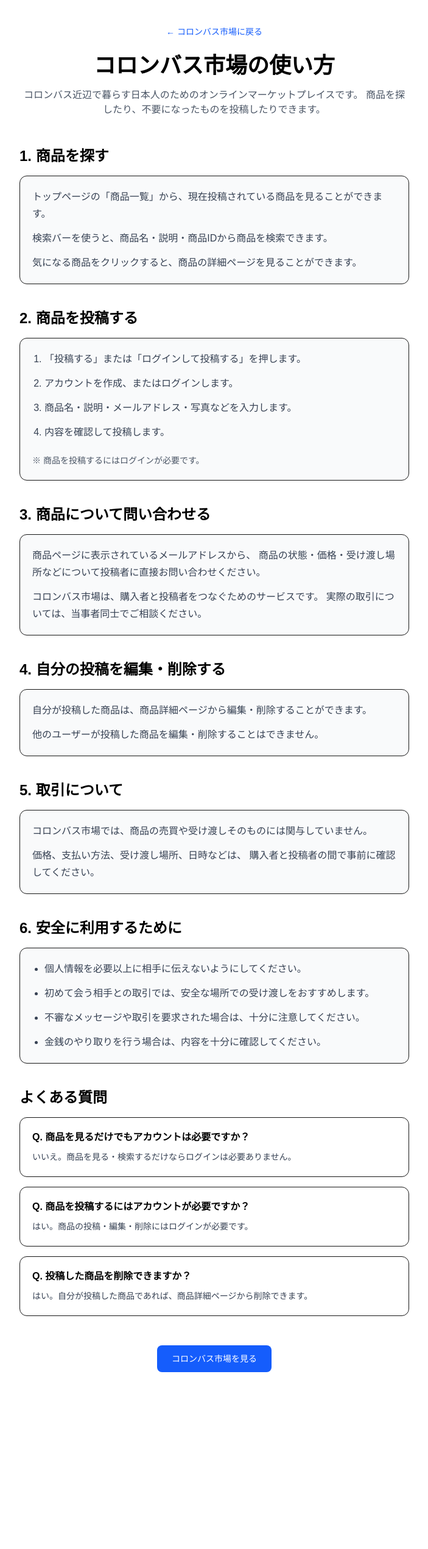
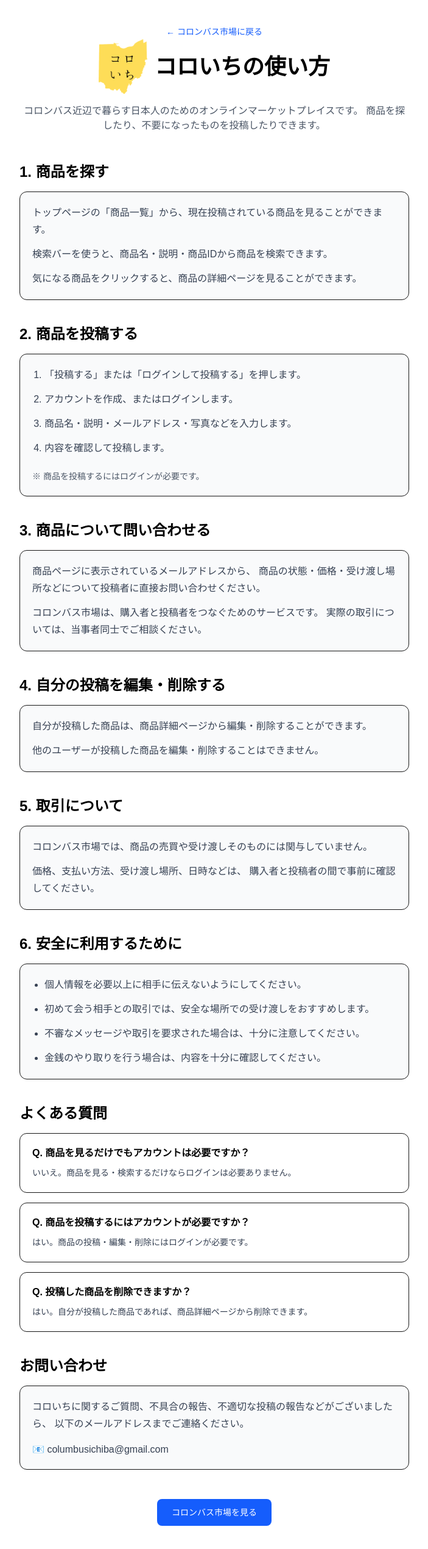
Before and after one commit to yuto890/columbus-marketplace, a Next.js app: page /how-to-use in a window 1280 px wide. Shown: the whole page at 61% size, without its empty margins (288-991 px from the left). Before the commit the page ends 2290 px from the top, so only its background shows below. Built offline with nearby package versions, Linux system fonts and the light colour scheme.

Commit message:
Add contact section

```diff
--- a/src/app/how-to-use/page.tsx
+++ b/src/app/how-to-use/page.tsx
@@ -1,4 +1,6 @@
 import Link from "next/link";
+import Image from "next/image";
+
 
 export default function HowToUse() {
   return (
@@ -14,9 +16,19 @@ export default function HowToUse() {
             ← コロンバス市場に戻る
           </Link>
 
-          <h1 className="mt-6 text-3xl font-bold text-black sm:text-4xl">
-            コロンバス市場の使い方
-          </h1>
+        <div className="flex items-center justify-center gap-3">
+          <Image
+            src="/ころいちロゴ.png"
+            alt="Columbus Marketplace logo"
+            width={80}
+            height={20}
+            priority
+          />
+
+          <span className="text-3xl font-semibold font-serif text-black sm:text-4xl">
+            コロいちの使い方
+          </span>
+        </div>
 
           <p className="mt-4 text-sm leading-6 text-gray-600 sm:text-base">
             コロンバス近辺で暮らす日本人のためのオンラインマーケットプレイスです。
@@ -198,6 +210,24 @@ export default function HowToUse() {
           </div>
         </section>
 
+        {/* お問い合わせ */}
+        <section className="mt-10">
+          <h2 className="text-xl font-bold text-black sm:text-2xl">
+            お問い合わせ
+          </h2>
+
+          <div className="mt-4 rounded-xl border bg-gray-50 p-5">
+            <p className="text-sm leading-7 text-gray-700 sm:text-base">
+              コロいちに関するご質問、不具合の報告、不適切な投稿の報告などがございましたら、
+              以下のメールアドレスまでご連絡ください。
+            </p>
+
+            <p className="mt-4 text-sm font-medium text-gray-700 sm:text-base">
+              📧 columbusichiba@gmail.com
+            </p>
+          </div>
+        </section>
+
         {/* 下部ボタン */}
         <div className="mt-12 flex justify-center">
           <Link
```
